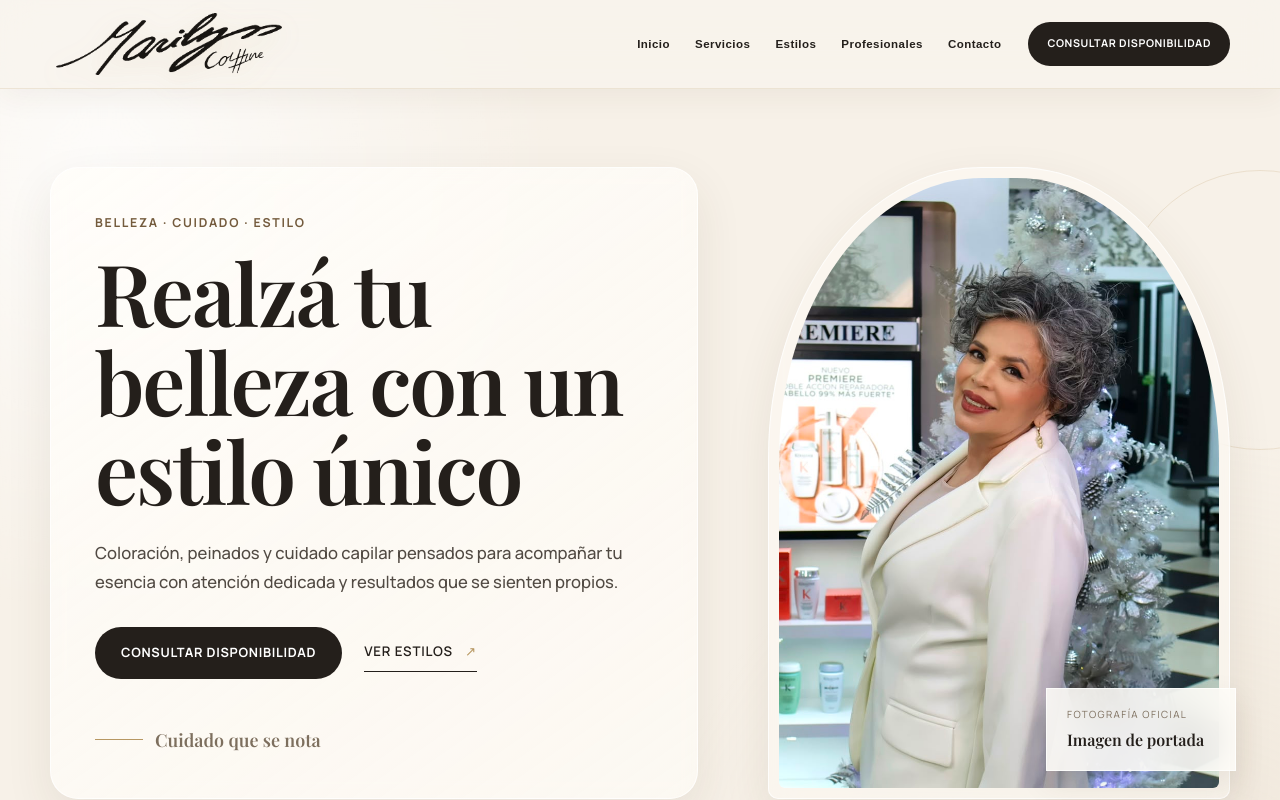
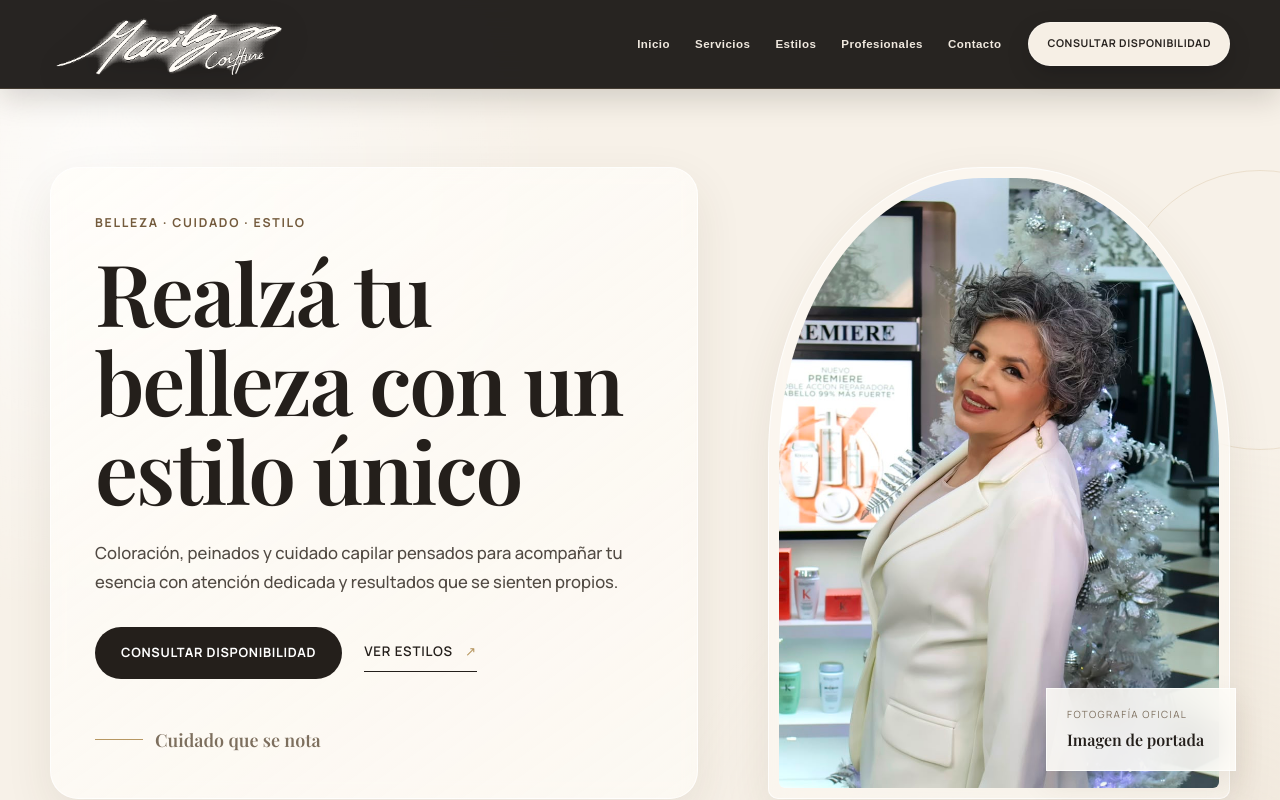
Before and after one commit to animacionespy-web/marilyn-coiffure-web, a React (Vite) app: page / in a window 1280 px wide. Shown: the top 800 px of the page. Built offline with nearby package versions, Linux system fonts and the light colour scheme; no server answers; the database is empty.

Commit message:
feat: destacar logo y renovar header

```diff
--- a/src/components/Header.tsx
+++ b/src/components/Header.tsx
@@ -21,7 +21,7 @@ export function Header() {
         <a className="brand" href="/" aria-label="Marilyn Coiffure, inicio">
           <img
             className="brand__logo"
-            src="/images/brand/marilyn-coiffure-logo.png"
+            src="/images/brand/marilyn-coiffure-logo-white.png"
             alt=""
             width="706"
             height="218"
--- a/src/styles/global.css
+++ b/src/styles/global.css
@@ -3513,6 +3513,73 @@ p {
   }
 }
 
+/* Identidad del header oscuro */
+.site-header {
+  border-bottom-color: rgb(205 176 127 / 18%);
+  background: rgb(31 28 25 / 96%);
+  box-shadow: 0 10px 28px rgb(24 19 15 / 16%);
+  backdrop-filter: blur(var(--blur-medium)) saturate(115%);
+}
+
+.site-header .brand__logo {
+  filter: drop-shadow(0 8px 16px rgb(0 0 0 / 28%));
+}
+
+.site-header .brand:hover .brand__logo,
+.site-header .brand:focus-visible .brand__logo {
+  filter: drop-shadow(0 9px 18px rgb(210 177 121 / 25%));
+}
+
+.site-header__navigation {
+  border-color: rgb(205 176 127 / 16%);
+  background: rgb(35 31 28 / 98%);
+  box-shadow: 0 22px 42px rgb(16 13 11 / 24%);
+  backdrop-filter: blur(var(--blur-medium));
+}
+
+.site-header .nav-list a {
+  color: #f0e9df;
+}
+
+.site-header .nav-list a:hover,
+.site-header .nav-list a:focus-visible {
+  color: #d7b87f;
+}
+
+.site-header .header-action.button--dark {
+  border-color: rgb(255 255 255 / 28%);
+  color: #28231f;
+  background: #f6efe5;
+  box-shadow: 0 9px 22px rgb(0 0 0 / 18%);
+}
+
+.site-header .header-action.button--dark:hover,
+.site-header .header-action.button--dark:focus-visible {
+  border-color: #fffaf3;
+  color: #201c19;
+  background: #fffaf3;
+  box-shadow: 0 11px 26px rgb(0 0 0 / 24%);
+}
+
+.site-header .menu-toggle span {
+  background: #f6efe5;
+}
+
+.site-header .menu-toggle:hover,
+.site-header .menu-toggle:focus-visible {
+  border-color: rgb(215 184 127 / 48%);
+  background: rgb(255 255 255 / 6%);
+}
+
+@media (min-width: 900px) {
+  .site-header__navigation {
+    border: 0;
+    background: transparent;
+    box-shadow: none;
+    backdrop-filter: none;
+  }
+}
+
 /* Corrección de jerarquía y densidad visual */
 .section {
   padding-block: clamp(58px, 6vw, 78px);
```
Also changed, not shown: public/images/brand/marilyn-coiffure-logo-white.png (added).
